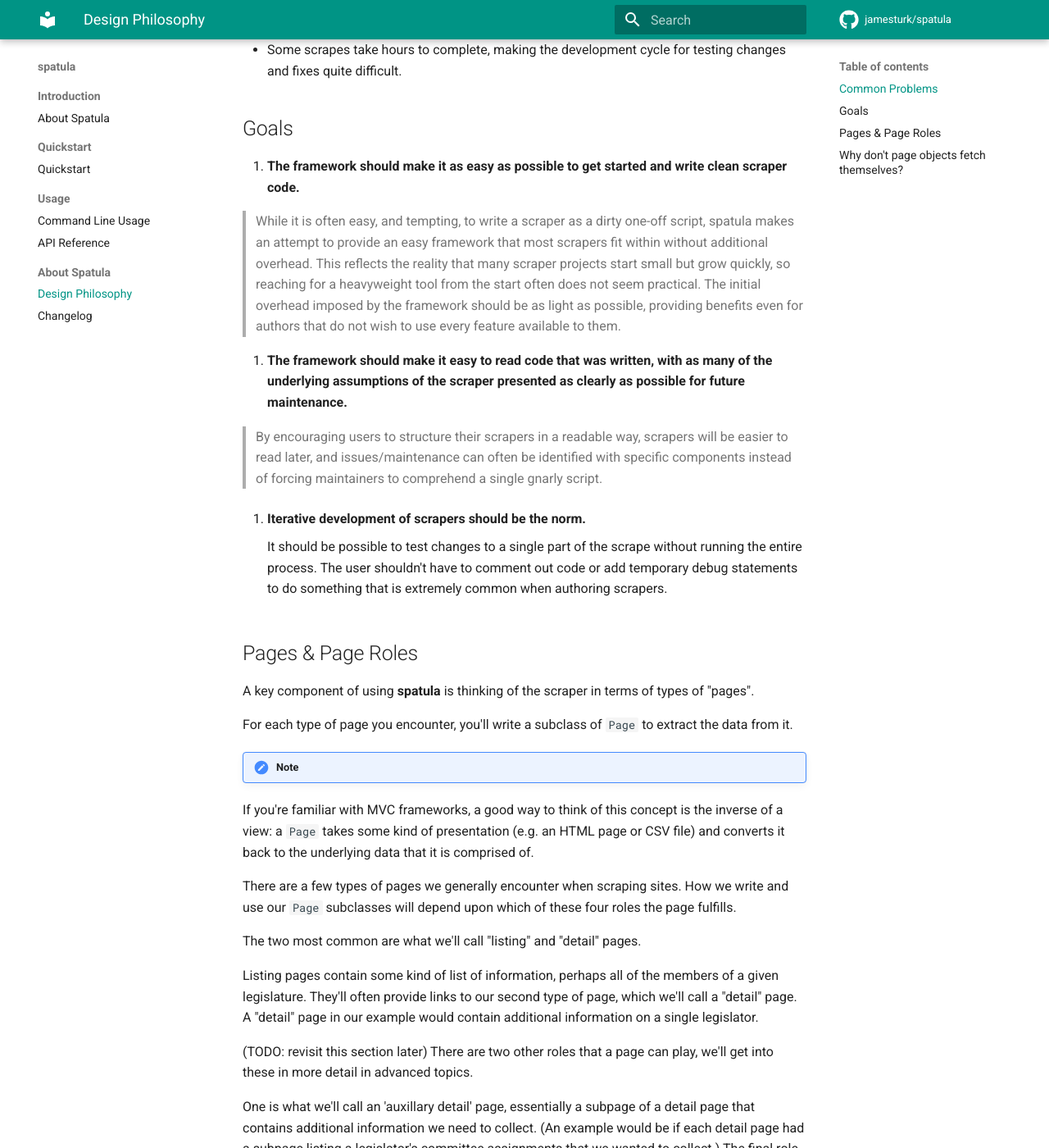
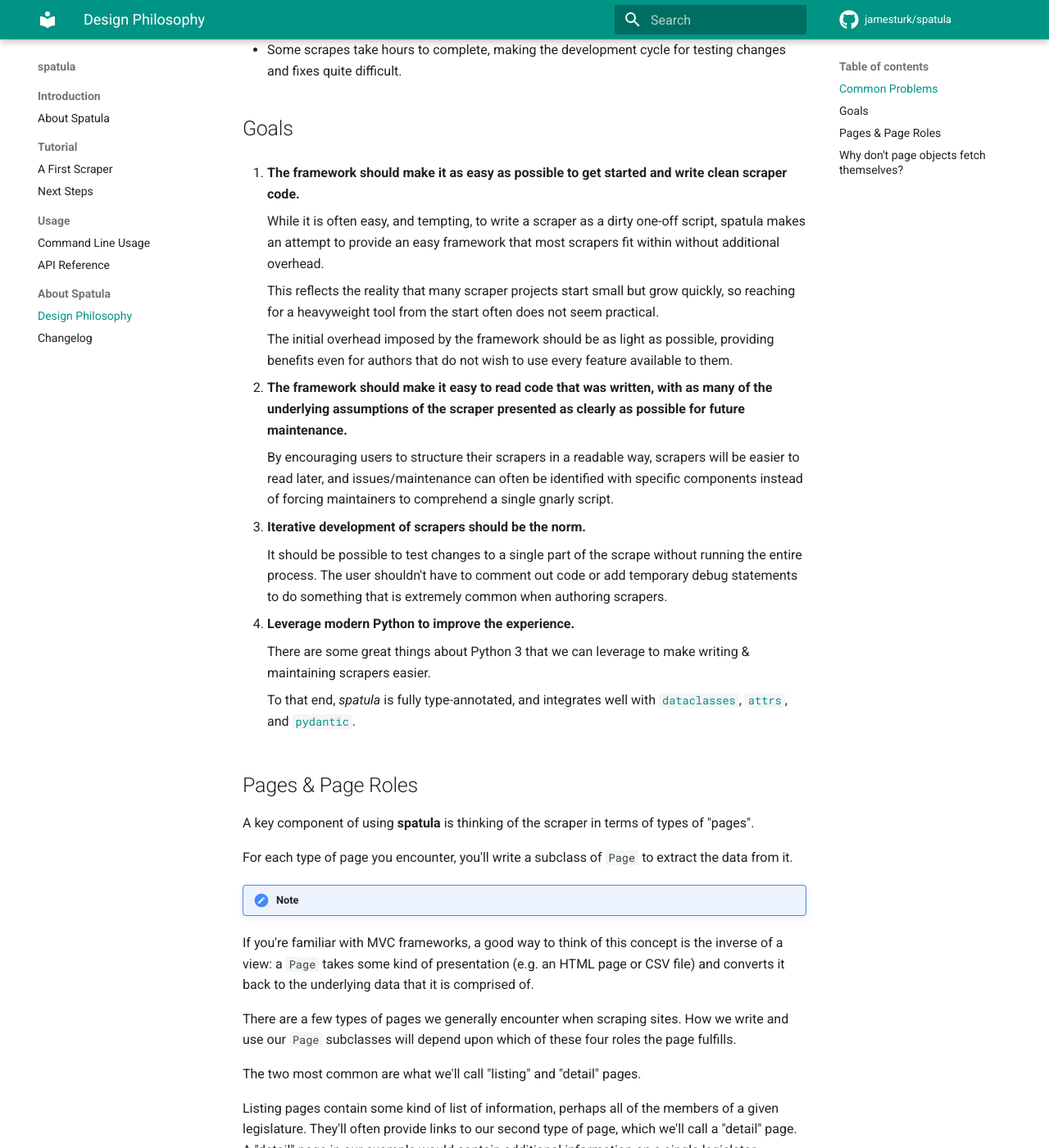
Before and after one commit to jamesturk/spatula, an MkDocs documentation site: the page built from docs/philosophy.md, in a window 1280 px wide and 1400 px high, scrolled down 501 px. Shown: the whole window at 82% size. Built offline with MkDocs 1.6.1 and Material for MkDocs 9.7.7, drawn with Linux system fonts in a browser that asks for light colours; comment, search, counter and statistics services are not loaded; the version menu is left out.

Commit message:
improve docs a bit more

```diff
--- a/docs/philosophy.md
+++ b/docs/philosophy.md
@@ -24,23 +24,26 @@
 1.  **The framework should make it as easy as possible to get started
     and write clean scraper code.**
 
-> While it is often easy, and tempting, to write a scraper as a dirty
-> one-off script, spatula makes an attempt to provide an easy framework
-> that most scrapers fit within without additional overhead. This
-> reflects the reality that many scraper projects start small but grow
-> quickly, so reaching for a heavyweight tool from the start often does
-> not seem practical. The initial overhead imposed by the framework
-> should be as light as possible, providing benefits even for authors
-> that do not wish to use every feature available to them.
+    While it is often easy, and tempting, to write a scraper as a dirty
+    one-off script, spatula makes an attempt to provide an easy framework
+    that most scrapers fit within without additional overhead.
+
+    This reflects the reality that many scraper projects start small but grow
+    quickly, so reaching for a heavyweight tool from the start often does
+    not seem practical.
+
+    The initial overhead imposed by the framework
+    should be as light as possible, providing benefits even for authors
+    that do not wish to use every feature available to them.
 
 2.  **The framework should make it easy to read code that was written,
     with as many of the underlying assumptions of the scraper presented
     as clearly as possible for future maintenance.**
 
-> By encouraging users to structure their scrapers in a readable way,
-> scrapers will be easier to read later, and issues/maintenance can
-> often be identified with specific components instead of forcing
-> maintainers to comprehend a single gnarly script.
+    By encouraging users to structure their scrapers in a readable way,
+    scrapers will be easier to read later, and issues/maintenance can
+    often be identified with specific components instead of forcing
+    maintainers to comprehend a single gnarly script.
 
 3.  **Iterative development of scrapers should be the norm.**
 
@@ -48,6 +51,16 @@
     without running the entire process. The user shouldn't have to
     comment out code or add temporary debug statements to do something
     that is extremely common when authoring scrapers.
+
+4.  **Leverage modern Python to improve the experience.**
+
+    There are some great things about Python 3 that we can leverage to
+    make writing & maintaining scrapers easier.
+
+    To that end, *spatula* is fully type-annotated, and integrates well with
+    [`dataclasses`](https://docs.python.org/3/library/dataclasses.html),
+    [`attrs`](https://www.attrs.org/en/stable/),
+    and [`pydantic`](https://pydantic-docs.helpmanual.io/).
 
 ## Pages & Page Roles
 
--- a/mkdocs.yml
+++ b/mkdocs.yml
@@ -34,16 +34,14 @@
 
     watch:
       - src/spatula
-extra:
-  version:
-    provider: mike
 extra_css:
   - extra.css
 nav:
   - Introduction:
     - 'index.md'
-  - Quickstart:
-    - 'quickstart.md'
+  - Tutorial:
+    - 'scraper-basics.md'
+    - 'next-steps.md'
   - Usage:
     - 'cli.md'
     - 'reference.md'
```
Also changed, not shown: docs/index.md (+12 -1 lines), docs/next-steps.md (added, +91 -0 lines), docs/scraper-basics.md (renamed from docs/quickstart.md, +2 -103 lines).
